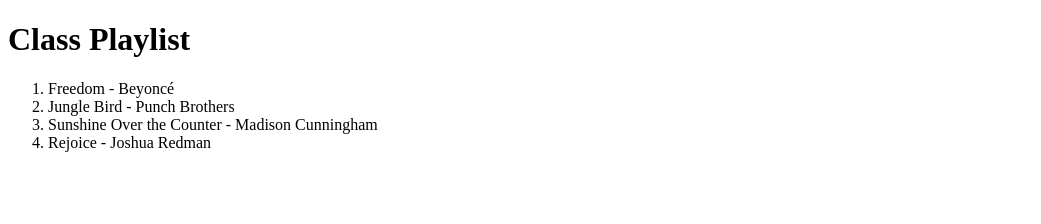
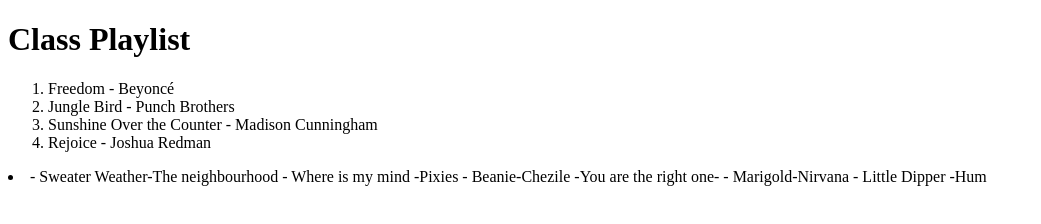
Before and after one commit to bstn-jan-2025-na/playlist, a plain HTML site: page index.html in a window 1280 px wide. Shown: the whole page, without its empty margins (0-1041 px from the left). Drawn offline with Linux system fonts and the light colour scheme.

Commit message:
feat:add li to music and moved to html

```diff
--- a/index.html
+++ b/index.html
@@ -15,5 +15,9 @@
       <li>Sunshine Over the Counter - Madison Cunningham</li>
       <li>Rejoice - Joshua Redman</li>
     </ol>
+    <li>
+      - Sweater Weather-The neighbourhood - Where is my mind -Pixies - Beanie-Chezile -You are the
+      right one- - Marigold-Nirvana - Little Dipper -Hum
+    </li>
   </body>
 </html>
```
Also changed, not shown: 1 other file.
